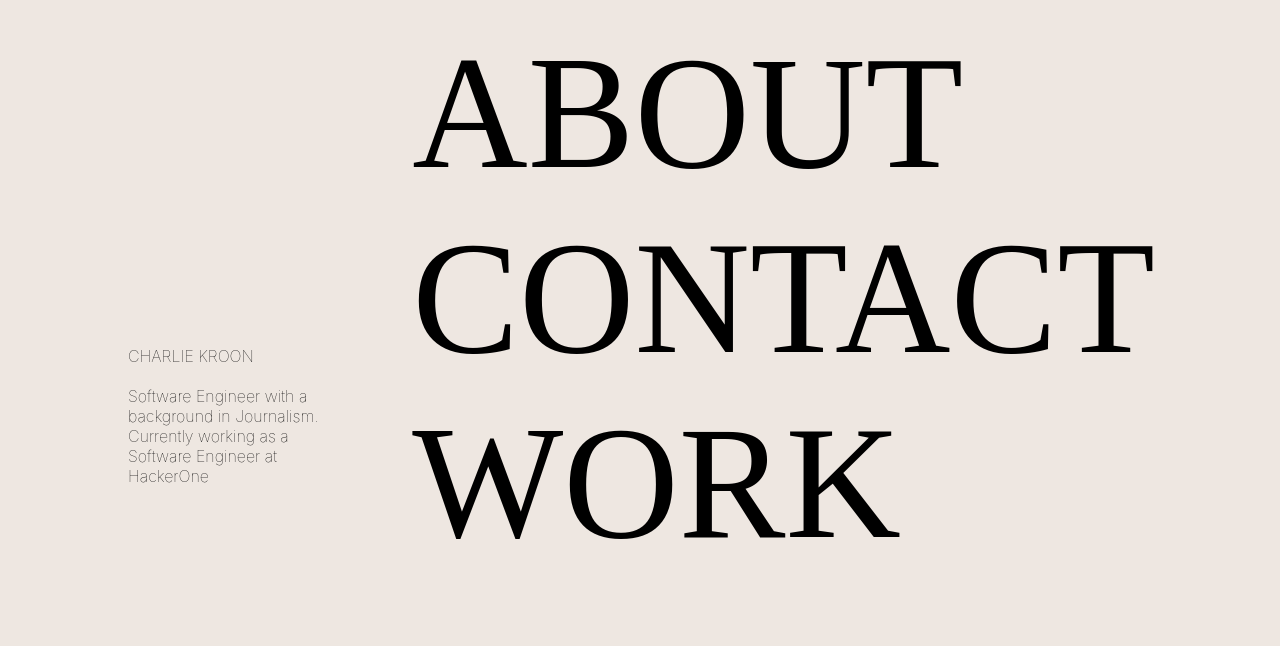
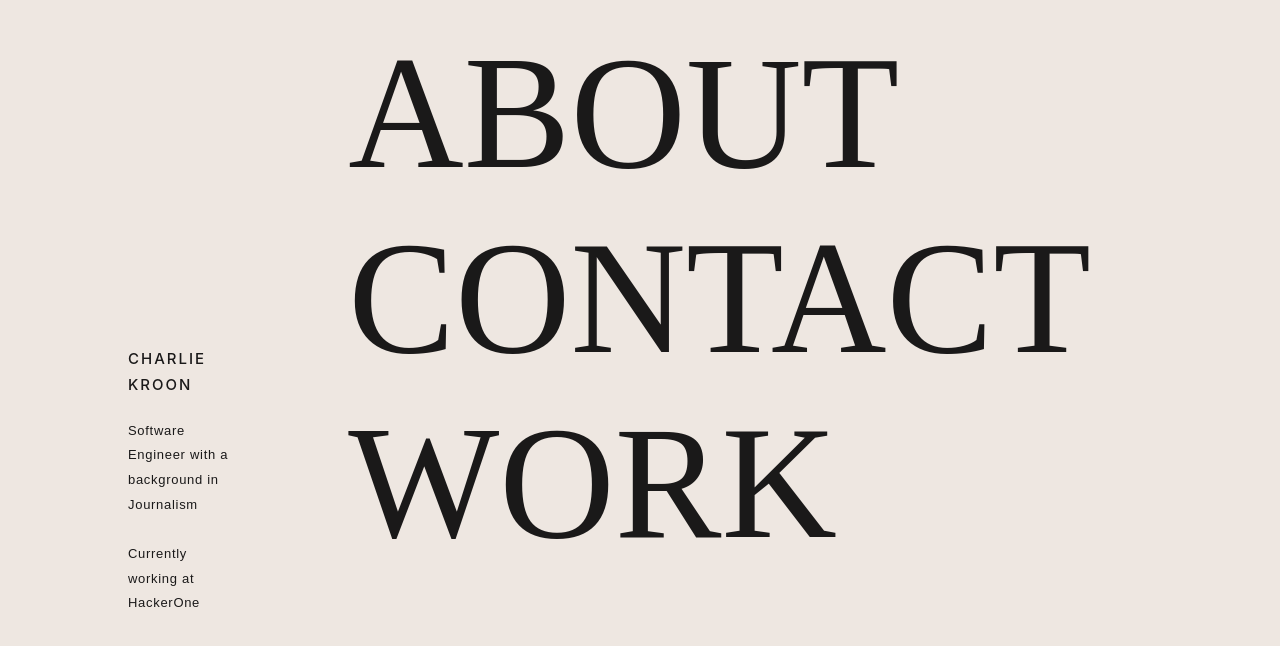
Before and after one commit to charliekroon/portfolio, a Next.js app: page / in a window 1280 px wide. Shown: the part 102-748 px from the top of the page. Built offline with nearby package versions, Linux system fonts and the light colour scheme.

Commit message:
description

```diff
--- a/pages/index.tsx
+++ b/pages/index.tsx
@@ -1,18 +1,6 @@
 import Head from "next/head";
 import Link from "next/link";
 import styled from "styled-components";
-
-export const DescriptionText = styled.text`
-	font-family: var(--montserrat-font);
-	font-weight: 100;
-	display: swap;
-	font-style: extra-light;
-`;
-
-export const MenuText = styled.text`
-	font-family: playfair-display;
-	font-weight: 200;
-`;
 
 export const Container = styled.span`
 	display: flex;
@@ -23,6 +11,29 @@ export const Container = styled.span`
 	flex-direction: row;
 	justify-content: center;
 `;
+export const Text = styled.span`
+	display: flex;
+	flex-direction: column;
+	align-items: flex-start;
+	margin-left: 10%;
+	flex-grow: 1;
+	margin-top: 30%;
+	justify-items: space-between;
+`;
+
+export const TitleText = styled.text`
+	font-family: var(--montserrat-font);
+	font-weight: 500;
+	letter-spacing: 2px;
+	text-transform: uppercase;
+	text-align: left;
+	line-height: 1.75em;
+	margin-bottom: 0vh;
+	font-size: 15px;
+	max-width: 80%;
+	position: relative;
+	color: #1a1919;
+`;
 
 export const Description = styled.span`
 	display: flex;
@@ -31,6 +42,21 @@ export const Description = styled.span`
 	margin-left: 10%;
 	flex-grow: 1;
 	margin-top: 30%;
+	justify-items: space-between;
+`;
+
+export const DescriptionText = styled.text`
+	font-family: var(--montserrat-font);
+	position: relative;
+	max-width: 80%;
+	margin-right: 0px;
+	margin-left: 0px;
+	font-family: Montserrat, sans-serif;
+	font-size: 13px;
+	line-height: 1.9em;
+	font-weight: 300;
+	letter-spacing: 0.7px;
+	color: #1a1919;
 `;
 
 export const Menu = styled.span`
@@ -38,10 +64,17 @@ export const Menu = styled.span`
 	flex-direction: column;
 	align-items: flex-start;
 	flex: 1;
-	flex-grow: 1;
 	margin: auto;
-	margin-right: 10%;
+	margin-right: 15%;
+	margin-left: 2%;
 	font-size: 10rem;
+`;
+
+export const MenuText = styled.text`
+	font-family: playfair-display;
+	font-weight: 100;
+	font-style: light-weight;
+	color: #1a1919;
 `;
 
 //to do:
@@ -52,10 +85,11 @@ export const Menu = styled.span`
 // - add nightmode
 
 export default function Home() {
-	const charlie = "Charlie Kroon";
-	const name = charlie.toUpperCase();
+	const name = "Charlie Kroon";
 	const description =
-		"Software Engineer with a background in Journalism. Currently working as a Software Engineer at HackerOne";
+		"Software Engineer with a background in Journalism";
+
+	const currently = "Currently working at";
 
 	return (
 		<>
@@ -65,10 +99,16 @@ export default function Home() {
 			</Head>{" "}
 			<Container>
 				<Description>
+					<TitleText>{name}</TitleText>
+					<br />
 					<DescriptionText>
-						{name}
+						{description}
 						<br />
-						<br /> {description}
+						<br />
+						{currently}{" "}
+						<Link href="https://hackerone.com">
+							HackerOne
+						</Link>
 					</DescriptionText>
 				</Description>
 				<Menu>
```
